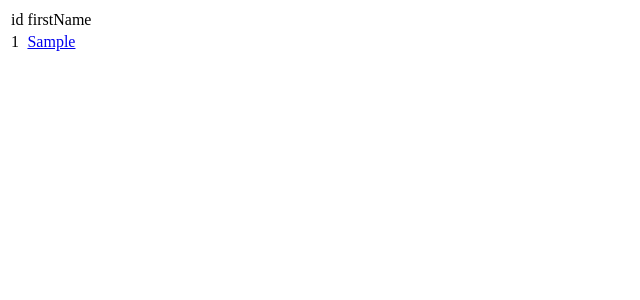
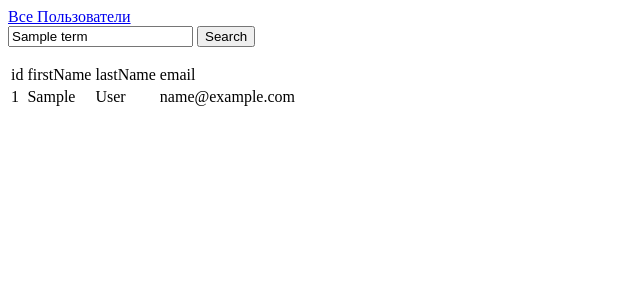
Before and after one commit to GubaEvgeniy/hexlet-slim-example, a PHP site: template templates/users/index.phtml in a window 1280 px wide. Shown: the top 300 px of the page, without its empty margins (0-640 px from the left). Run offline with PHP 8.4, Linux system fonts and the light colour scheme; the template is opened without the code that fills it: most values are stand-ins (such as "Sample title", 1, 10 or a date in 2020).

Commit message:
add users filter

```diff
--- a/composer.json
+++ b/composer.json
@@ -13,7 +13,8 @@
         "slim/php-view": "^2.2",
         "php-di/php-di": "^6.0",
         "fzaninotto/faker": "^1.8",
-        "tightenco/collect": "^5.8"
+        "tightenco/collect": "^5.8",
+        "danielstjules/stringy": "~3.1.0"
     },
     "autoload": {
         "psr-4": {"App\\": "src/"}
--- a/templates/users/index.phtml
+++ b/templates/users/index.phtml
@@ -1,16 +1,45 @@
+<a href="/users">Все Пользователи</a>
+
+<!-- BEGIN (write your solution here) -->
+
+<form action="/users" method="get">
+    <input type="search" name="term" value="<?= htmlspecialchars($term) ?>"/>
+    <input type="submit" value="Search"/>
+</form>
 <table>
     <thead>
-    <tr>
-        <td>id</td>
-        <td>firstName</td>
-    </tr>
+        <tr>
+            <td>
+                id
+            </td>
+            <td>
+                firstName
+            </td>
+            <td>
+                lastName
+            </td>
+            <td>
+                email
+            </td>
+        </tr>
     </thead>
     <tbody>
     <?php foreach ($users as $user) { ?>
         <tr>
-            <td><?=$user['id']?></td>
-            <td><a href="/users/<?=$user['id']?>"><?=$user['firstName']?></a></td>
+            <td>
+                <?= $user['id'] ?>
+            </td>
+            <td>
+                <?= $user['firstName'] ?>
+            </td>
+            <td>
+                <?= $user['lastName'] ?>
+            </td>
+            <td>
+                <?= $user['email'] ?>
+            </td>
         </tr>
     <?php } ?>
     </tbody>
 </table>
+<!-- END -->
```
Also changed, not shown: public/index.php (+16 -3 lines), 1 other file.
